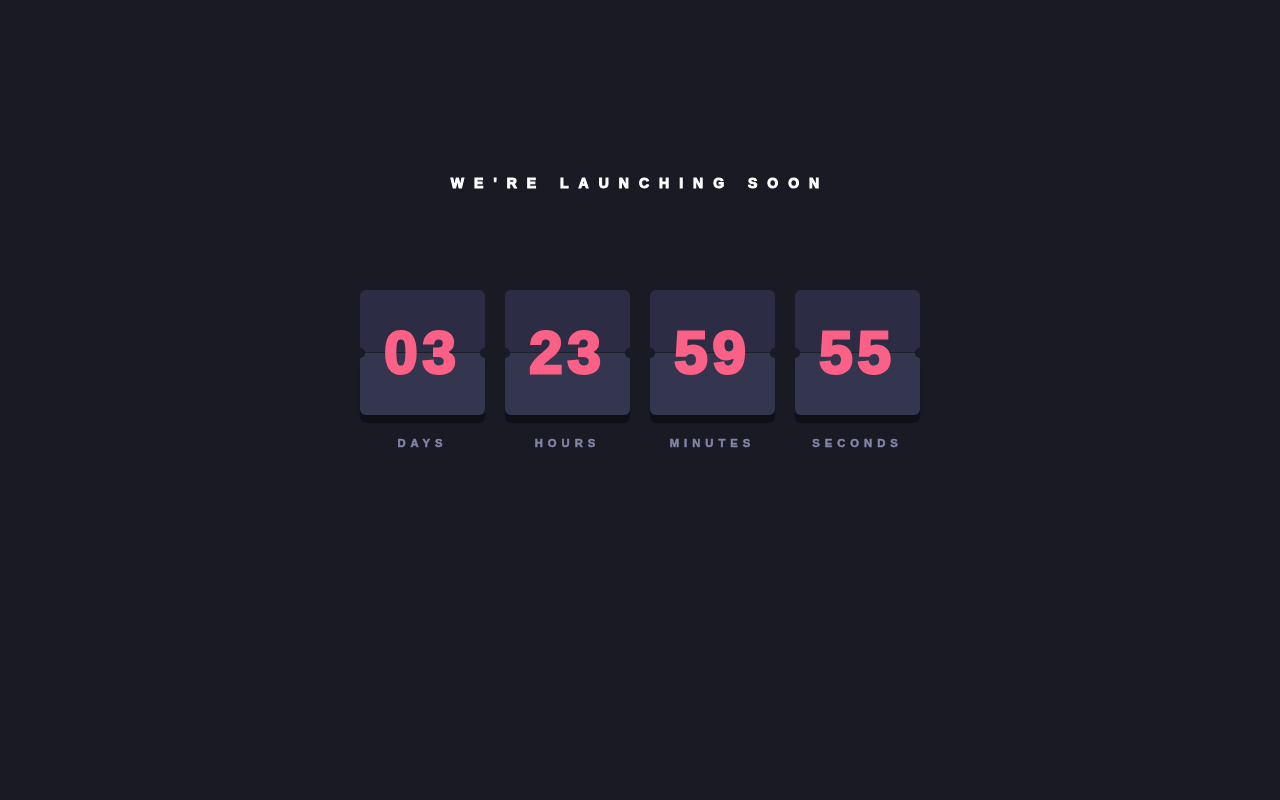
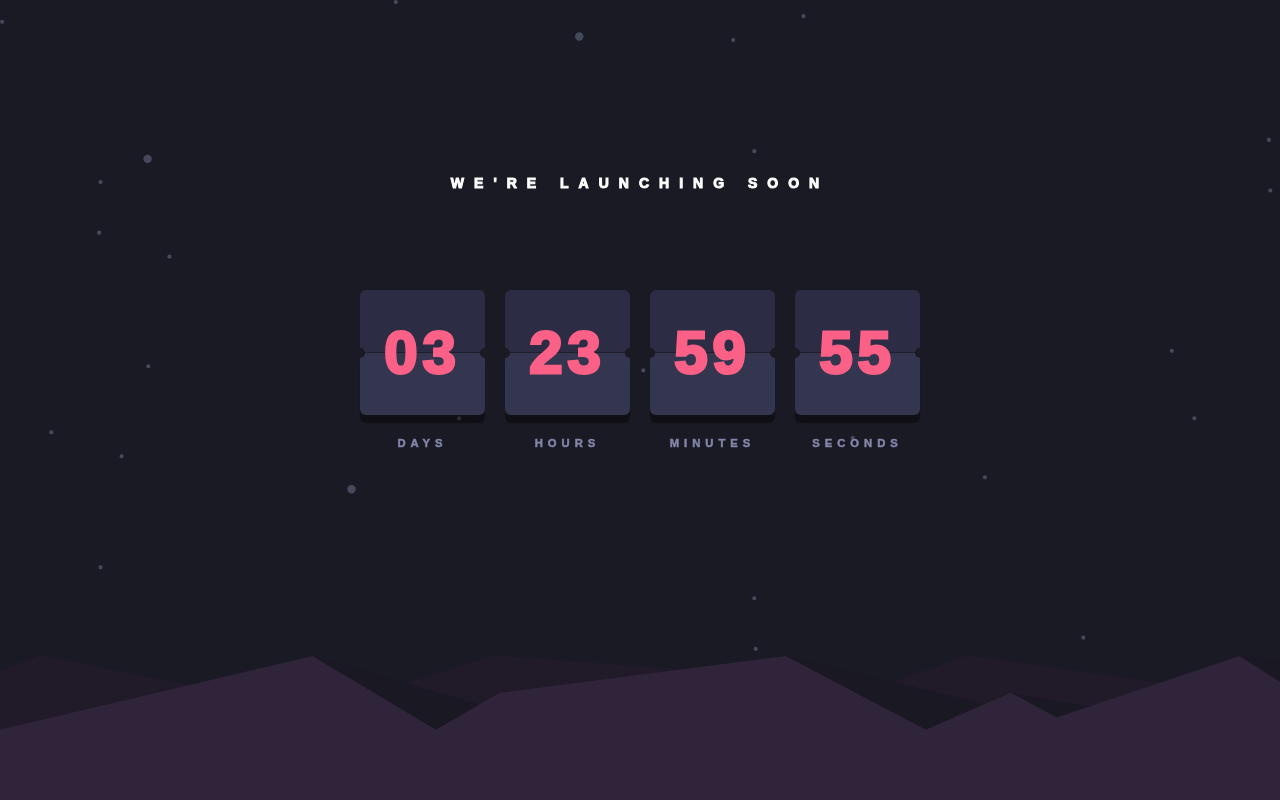
Before and after one commit to Ahmed-let-front/timer-down, a website built with Vite: page index.html in a window 1280 px wide. Built offline with nearby package versions, Linux system fonts and the light colour scheme; files whose address does not match are found by name.

Commit message:
fix pathes for photos

```diff
--- a/index.html
+++ b/index.html
@@ -9,7 +9,7 @@
     <title>launch-countdown-timer</title>
   </head>
   <body
-    class="bg-[url('./bg-stars.svg')] bg-no-repeat bg-cover bg-slate-900 text-[1.4rem] font-bold text-white flex flex-col items-center gap-15 justify-between h-screen"
+    class="bg-[url('/bg-stars.svg')] bg-no-repeat bg-cover bg-slate-900 text-[1.4rem] font-bold text-white flex flex-col items-center gap-15 justify-between h-screen"
   >
     <main class="flex-1 flex items-center justify-between">
       <div class="flex flex-col gap-20 md:gap-35 text-center">
@@ -55,7 +55,7 @@
       </div>
     </main>
     <footer
-      class="relative bottom-0 w-full bg-[url('./pattern-hills.svg')] left-0 h-58 bg-no-repeat bg-cover flex items-center justify-center"
+      class="relative bottom-0 w-full bg-[url('/pattern-hills.svg')] left-0 h-58 bg-no-repeat bg-cover flex items-center justify-center"
     >
       <div class="flex gap-8 items-center">
         <a href="#" class="icons-item">
```
